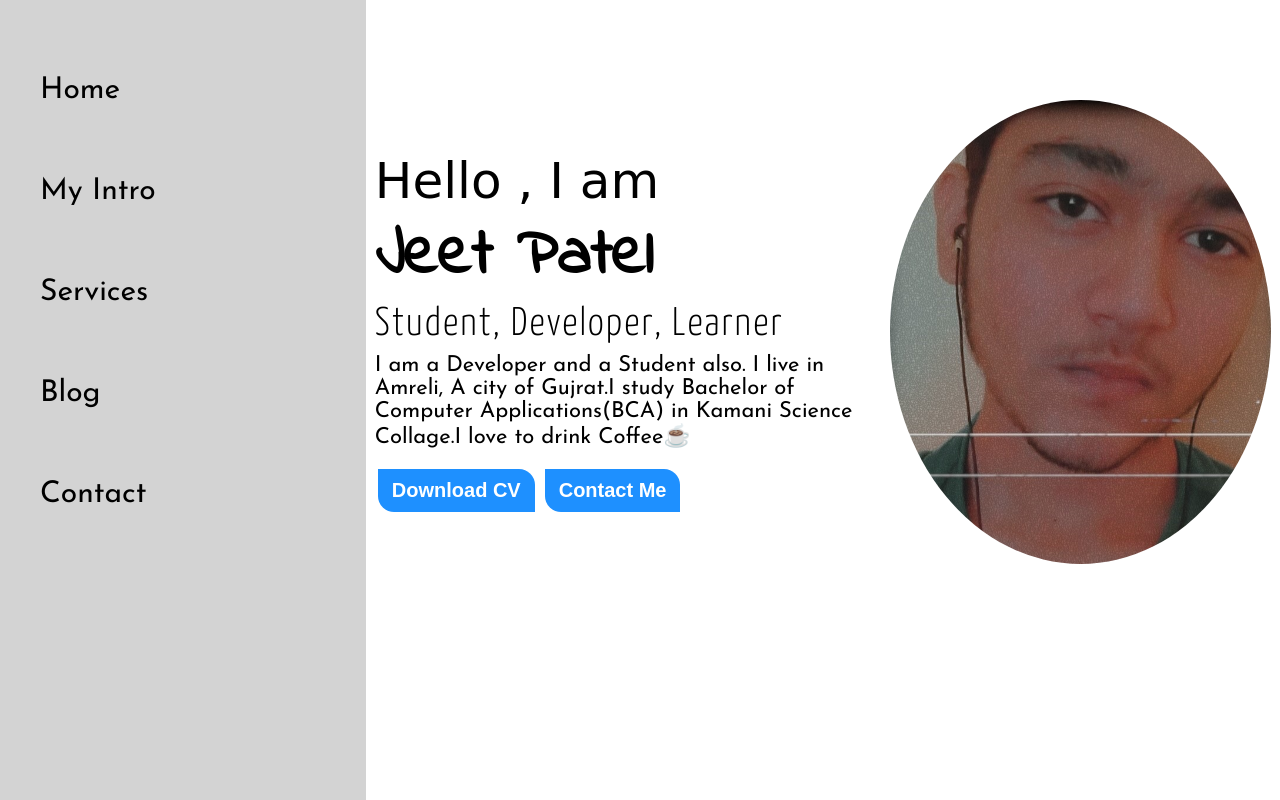
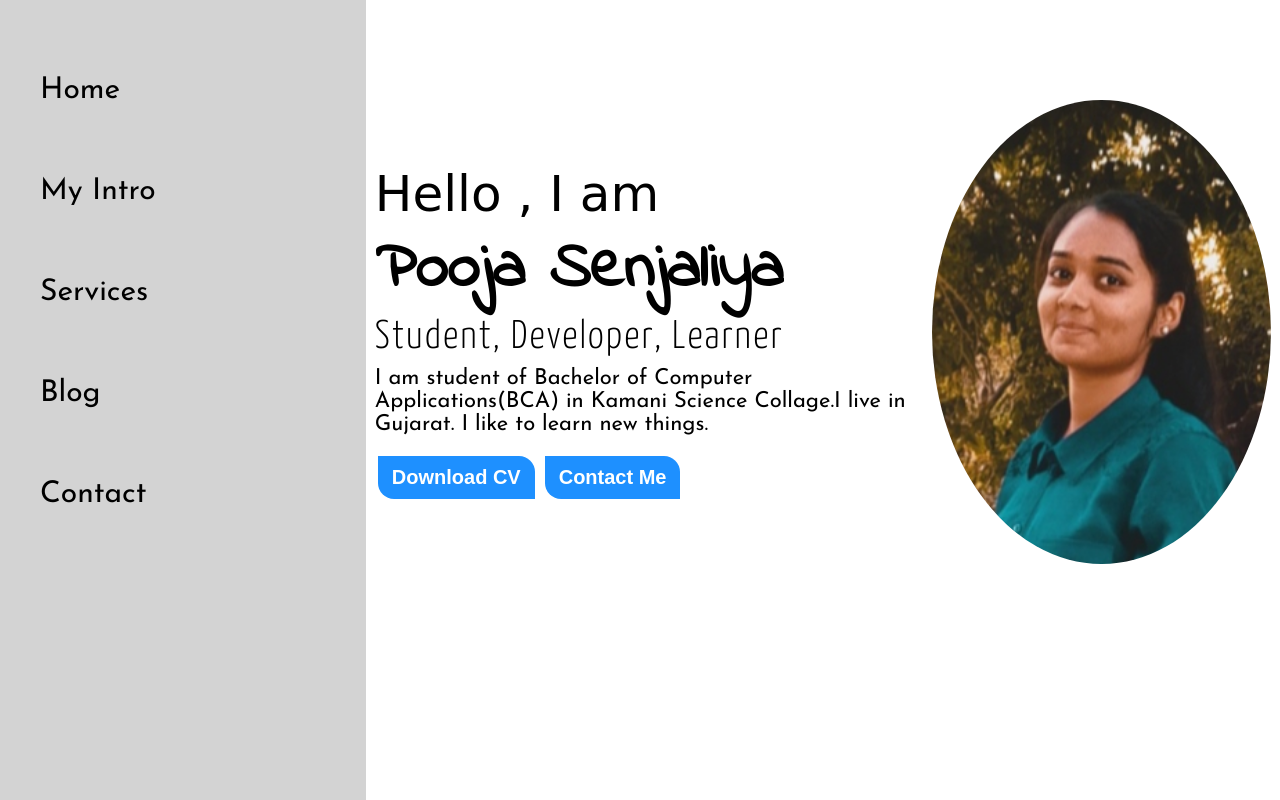
Before and after one commit to jeet404/Portfolio-Template, a PHP site: page / in a window 1280 px wide. Run offline with PHP 8.4, Linux system fonts and the light colour scheme; some web fonts are replaced.

Commit message:
adding files

```diff
--- a/blog.html
+++ b/blog.html
@@ -4,7 +4,7 @@
 <head>
     <meta charset='utf-8'>
     <meta http-equiv='X-UA-Compatible' content='IE=edge'>
-    <title>Welcome || Jeet Patel</title>
+    <title>Welcome || Pooja Patel</title>
     <meta name='viewport' content='width=device-width, initial-scale=1'>
     <link rel='stylesheet' type='text/css' media='screen' href='css/blog.css'>
     <link rel='stylesheet' type='text/css' media='screen' href='css/main.css'>
--- a/contact.html
+++ b/contact.html
@@ -4,7 +4,7 @@
 <head>
     <meta charset='utf-8'>
     <meta http-equiv='X-UA-Compatible' content='IE=edge'>
-    <title>Welcome || Jeet Patel</title>
+    <title>Welcome || Pooja Patel</title>
     <meta name='viewport' content='width=device-width, initial-scale=1'>
     <link rel='stylesheet' type='text/css' media='screen' href='css/main.css'>
     <link rel='stylesheet' type='text/css' media='screen' href='css/contact.css'>
--- a/css/main.css
+++ b/css/main.css
@@ -2,6 +2,8 @@
 @import url("https://fonts.googleapis.com/css2?family=Josefin+Sans:wght@300;400&family=Lato:wght@300&family=Oooh+Baby&family=Yuji+Hentaigana+Akari&display=swap");
 @import url("https://fonts.googleapis.com/css2?family=Indie+Flower&display=swap");
 @import url("https://fonts.googleapis.com/css2?family=Yanone+Kaffeesatz:wght@300&display=swap");
+
+
 
 * {
   padding: 0;
--- a/index.html
+++ b/index.html
@@ -4,7 +4,7 @@
 <head>
     <meta charset='utf-8'>
     <meta http-equiv='X-UA-Compatible' content='IE=edge'>
-    <title>Welcome || Jeet Patel</title>
+    <title>Welcome || Pooja Patel</title>
     <meta name='viewport' content='width=device-width, initial-scale=1'>
     <link rel='stylesheet' type='text/css' media='screen' href='css/main.css'>
     <script src='js/main.js'></script>
@@ -27,10 +27,10 @@
             <div class="info-container">
                 <div class="dev-info">
                     <div class="hello">Hello , I am</div>
-                    <div class="name">Jeet Patel</div>
+                    <div class="name">Pooja Senjaliya</div>
                     <div class="about">Student, Developer, Learner</div>
-                    <div class="moreabout">I am a Developer and a Student also. I live in Amreli, A city of Gujrat.I
-                        study Bachelor of Computer Applications(BCA) in Kamani Science Collage.I love to drink Coffee☕
+                    <div class="moreabout">I am student of Bachelor of Computer Applications(BCA) in Kamani Science Collage.I live in Gujarat.
+                        I like to learn new things.
                     </div>
                     <div class="btns">
                         <a href="/cv.txt" target="_blank"><button>Download CV</button></a>
@@ -38,7 +38,7 @@
                     </div>
                 </div>
                 <div class="dev-pic">
-                    <img src="images/dev.jpg" alt="devpic">
+                    <img src="images/P_001.jpg" alt="P_001pic">
                 </div>
             </div>
         </div>
--- a/intro.html
+++ b/intro.html
@@ -4,7 +4,7 @@
 <head>
     <meta charset='utf-8'>
     <meta http-equiv='X-UA-Compatible' content='IE=edge'>
-    <title>Welcome || Jeet Patel</title>
+    <title>Welcome || Pooja Patel</title>
     <meta name='viewport' content='width=device-width, initial-scale=1'>
     <link rel='stylesheet' type='text/css' media='screen' href='css/main.css'>
     <script src='js/main.js'></script>
--- a/services.html
+++ b/services.html
@@ -4,7 +4,7 @@
 <head>
     <meta charset='utf-8'>
     <meta http-equiv='X-UA-Compatible' content='IE=edge'>
-    <title>Welcome || Jeet Patel</title>
+    <title>Welcome || Pooja Patel</title>
     <meta name='viewport' content='width=device-width, initial-scale=1'>
     <link rel='stylesheet' type='text/css' media='screen' href='css/main.css'>
     <script src='js/main.js'></script>
```
Also changed, not shown: images/P_001.jpg (added), images/dev.jpg (deleted).
